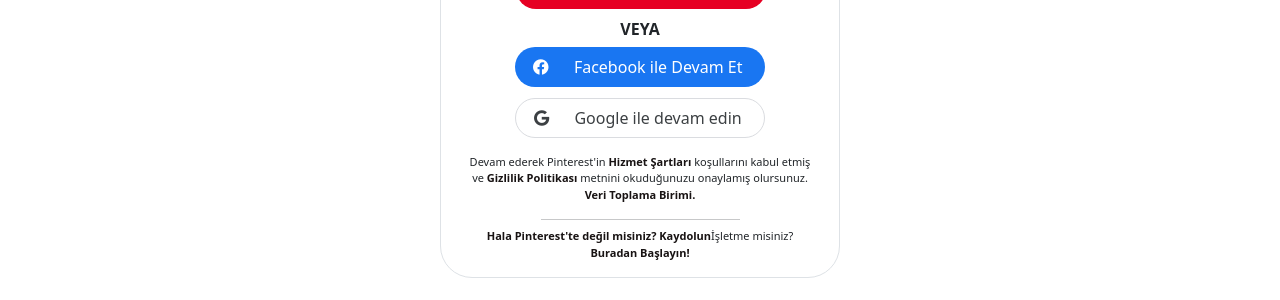
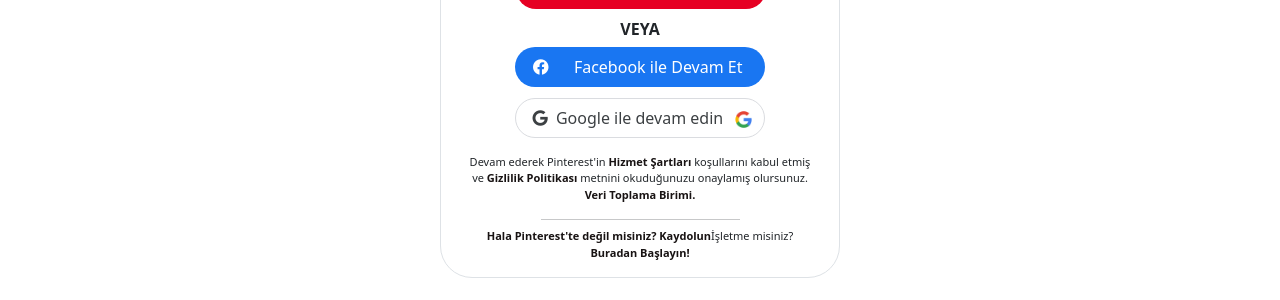
Before and after one commit to 24temmuzstaj/pinterestproject, a Django app: page /user/login/ in a window 1280 px wide. Shown: the part 435-735 px from the top of the page. Run offline with Django 4.2, Linux system fonts and the light colour scheme.

Commit message:
loginformfinish

```diff
--- a/static/style.css
+++ b/static/style.css
@@ -1112,15 +1112,19 @@
   margin-left: 40px;
 }
 
-
 .input-container {
   position: relative;
 }
-
-.icon {
+.icon{
   position: absolute;
   top: 70%;
   transform: translateY(-50%);
   right: 60px;
   cursor: pointer;
 }
+.google-icon{
+  width: 27px;
+  height:27px;
+  margin-right: 7px;
+  margin-top: 1px;
+}
--- a/templates/user/login.html
+++ b/templates/user/login.html
@@ -20,13 +20,6 @@
             <label for="e-mail" class="mt-2 me-2 mb-1" style="font-size: small;">E-posta</label> <br>
         </div>
         <input type="email" name="email" placeholder="E-posta" required class="form-control rounded-4 py-2 ml-2" /><br>
-
-        <!-- <div class="navbar-register-button-side-tittle">
-            <label for="" style="font-size: small;" class=" me-2 mb-1 "> Parola
-            </label><br>
-        </div>
-        <input type="password" name="sifre" id="" placeholder="Parola oluşturun" required
-            class="form-control rounded-4 py-2 mb-2" /> -->
 
         <div class="input-container">
             <div class="navbar-register-button-side-tittle">
@@ -61,7 +54,11 @@
             <button class="navbar-google-btn social-btn">
                 <i class="fa-brands fa-google social-btn-icon" style="margin-left: 15px; width: 10%"></i>
                 <div class="social-btn-text">Google ile devam edin</div>
+                <div class="google-icon">
+                    <img src="/static/img/google-img.png" class="google-icon" alt="">
+                </div>
             </button>
+
         </div>
 
         <div class="navbar-register-button-side-button-text-div mt-3 text-center  mx-4" style="font-size: 11px;"">
```
Also changed, not shown: static/img/google-img.png (added).
